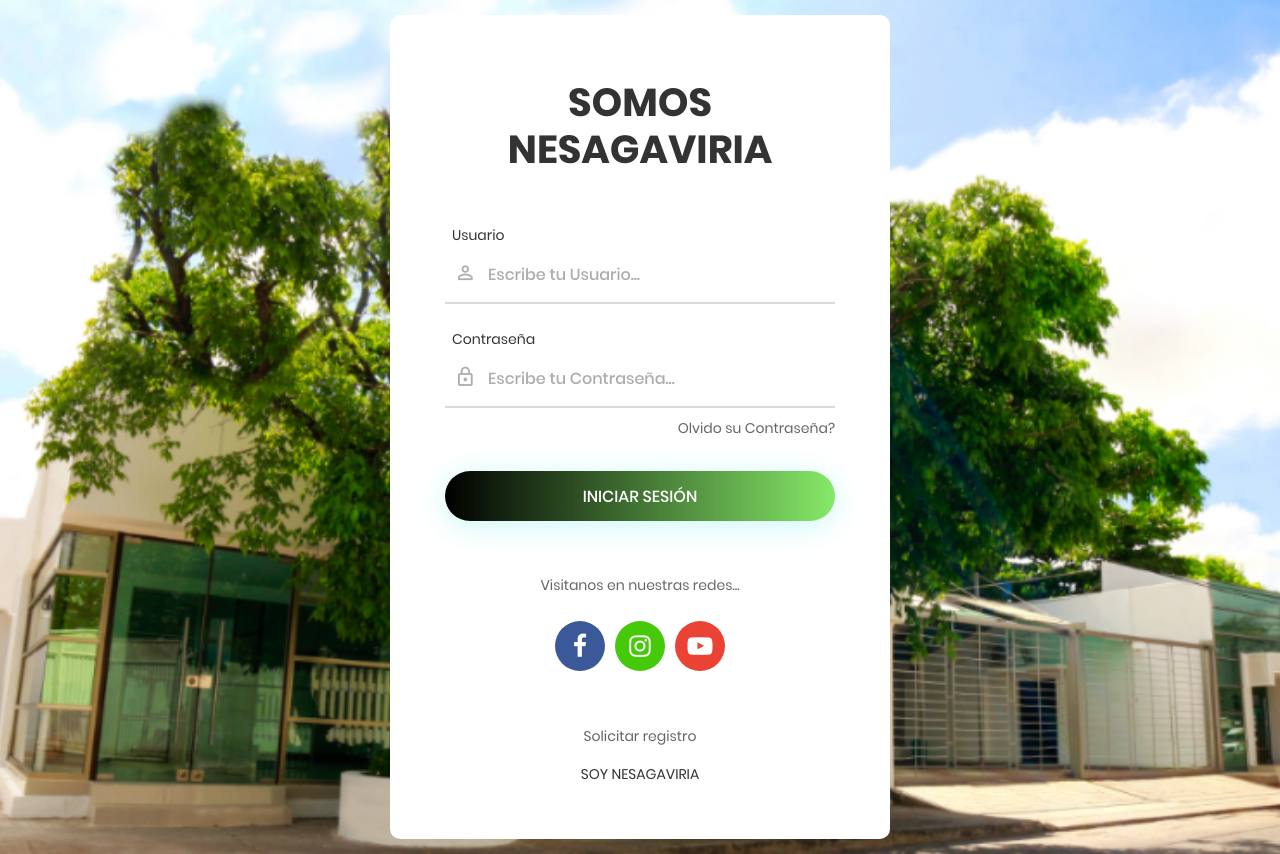
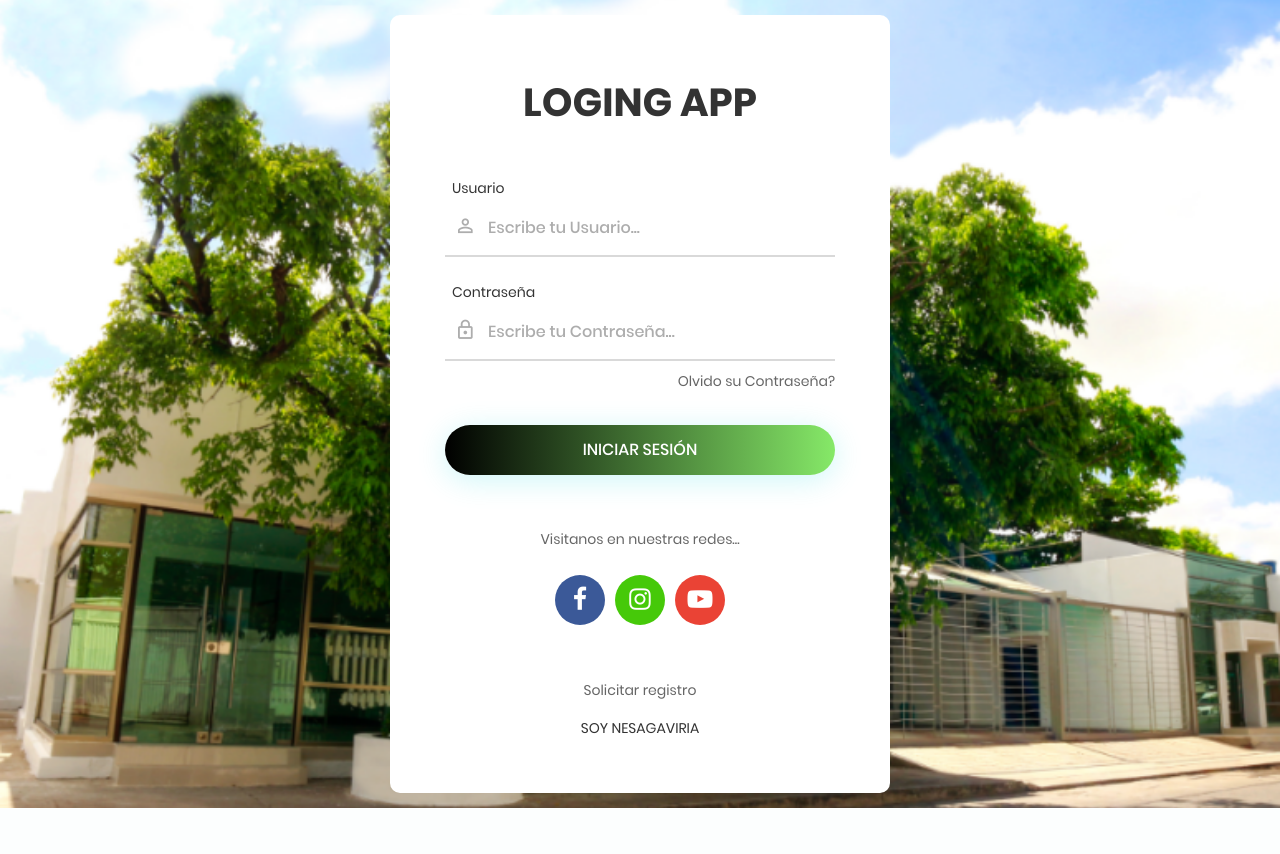
Before and after one commit to Jorgam/login, a PHP site: page / in a window 1280 px wide. After the commit the page ends 808 px from the top, so only its background shows below. Run offline with PHP 8.4, Linux system fonts and the light colour scheme.

Commit message:
Cambio de texto a login

```diff
--- a/index.php
+++ b/index.php
@@ -34,7 +34,7 @@
 			<div class="wrap-login100 p-l-55 p-r-55 p-t-65 p-b-54">
 				<form action="procesos/validarlogin.php" method="post" class="login100-form validate-form">
 					<span class="login100-form-title p-b-49">
-						SOMOS NESAGAVIRIA
+						LOGING APP
 					</span>
 
 					<div class="wrap-input100 validate-input m-b-23" data-validate = "Usuario requerido">
```
